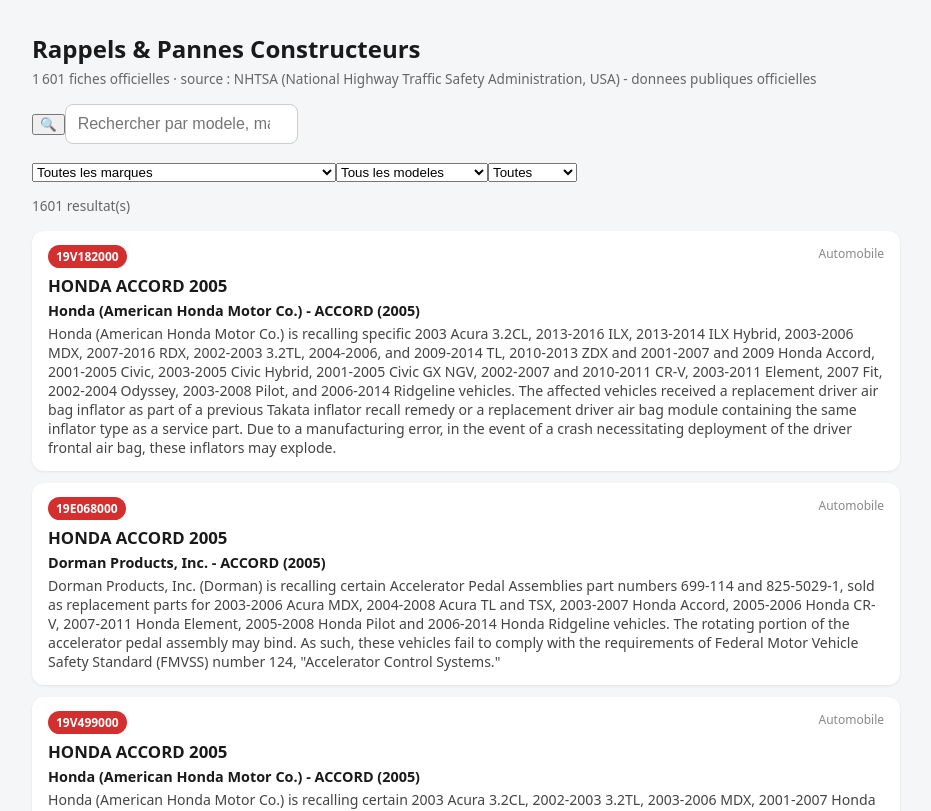
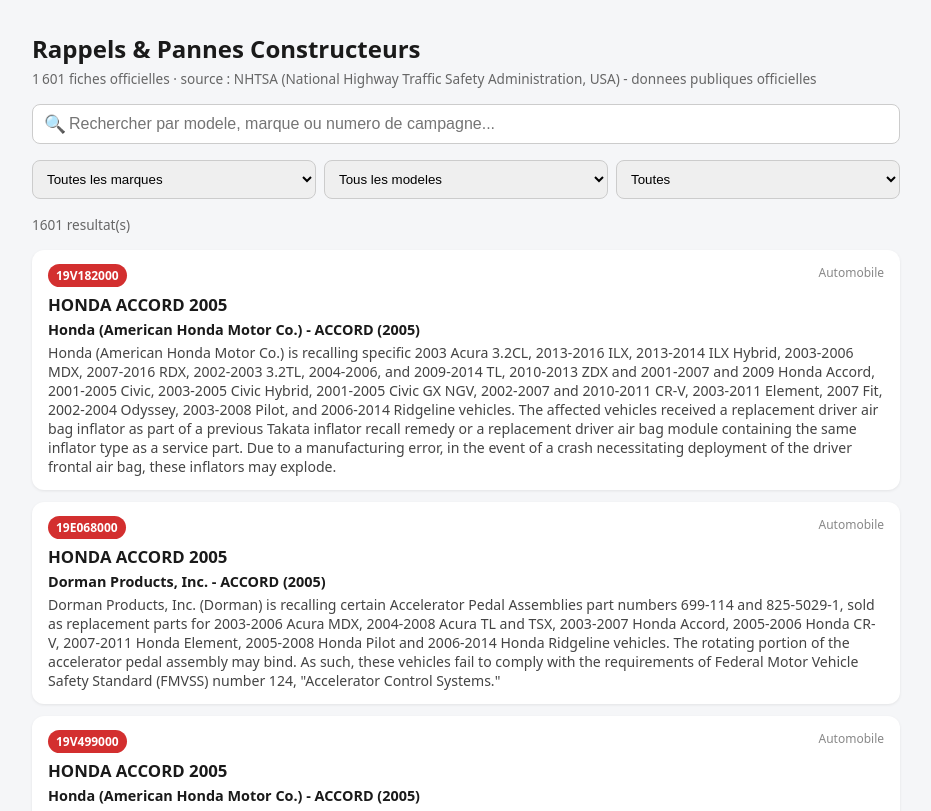
Before and after one commit to expertkevin06-cell/rappels-constructeurs-, a React (Vite) app: page / in a window 1280 px wide. Shown: the top 811 px of the page, without its empty margins (174-1105 px from the left). Built offline with nearby package versions, Linux system fonts and the light colour scheme.

Commit message:
Add styles for search box and filters row

```diff
--- a/src/App.css
+++ b/src/App.css
@@ -33,3 +33,8 @@
 .ai-search-citations { margin-top: 10px; font-size: 0.8rem; }
 .ai-search-citations ul { margin: 6px 0 0; padding-left: 18px; }
 .ai-search-citations a { color: #8ecae6; }
+.search-box { position: relative; flex: 1; min-width: 220px; }
+.search-icon-btn { position: absolute; left: 8px; top: 50%; transform: translateY(-50%); background: none; border: none; font-size: 1.1rem; cursor: pointer; padding: 4px; }
+.search-box input { width: 100%; padding: 10px 12px 10px 36px; border: 1px solid #ccc; border-radius: 8px; font-size: 1rem; box-sizing: border-box; }
+.filters-row { display: flex; gap: 8px; flex-wrap: wrap; margin: 10px 0 16px; }
+.filters-row select { flex: 1; min-width: 130px; padding: 10px; border-radius: 8px; border: 1px solid #ccc; }
```
